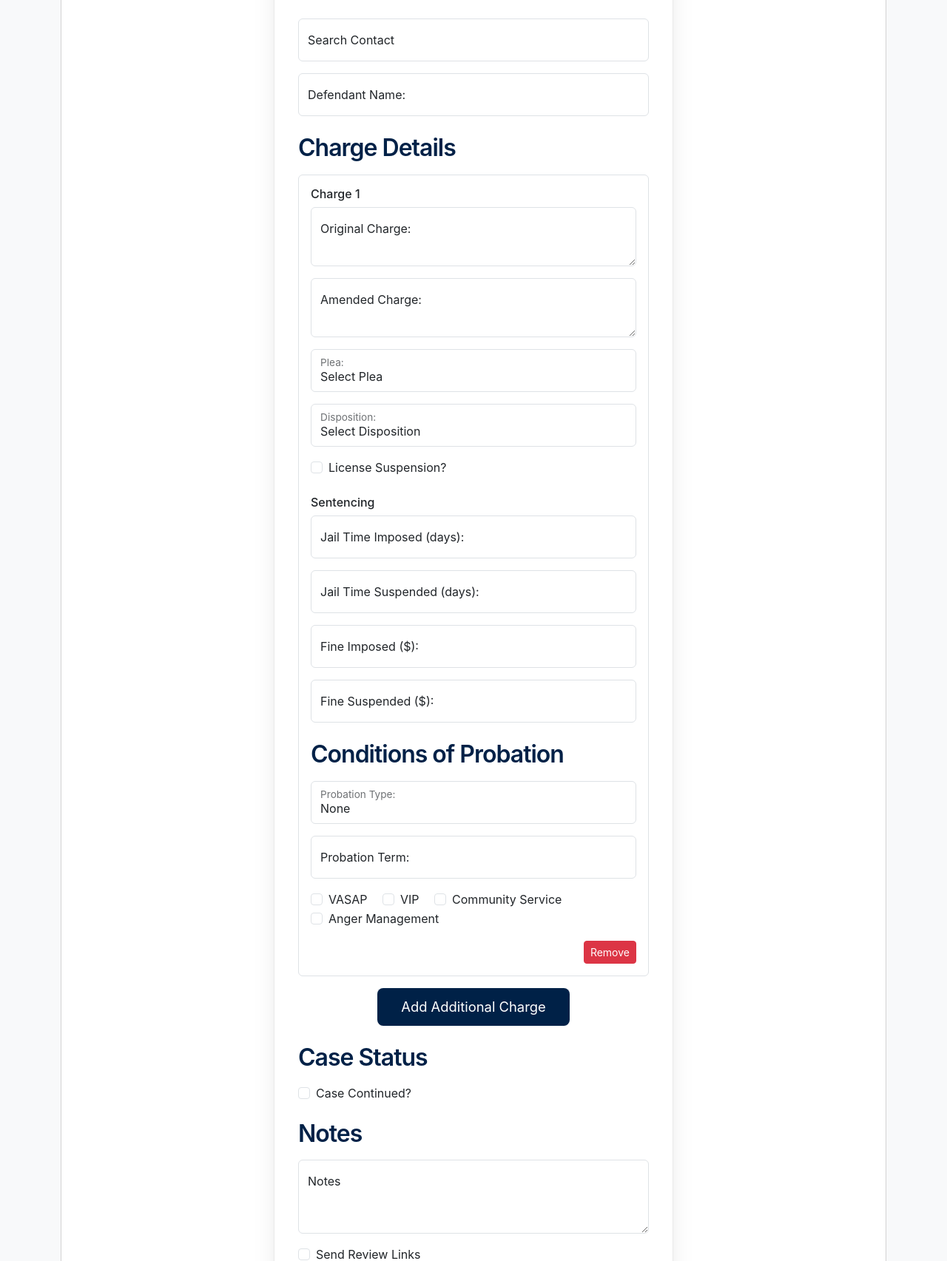
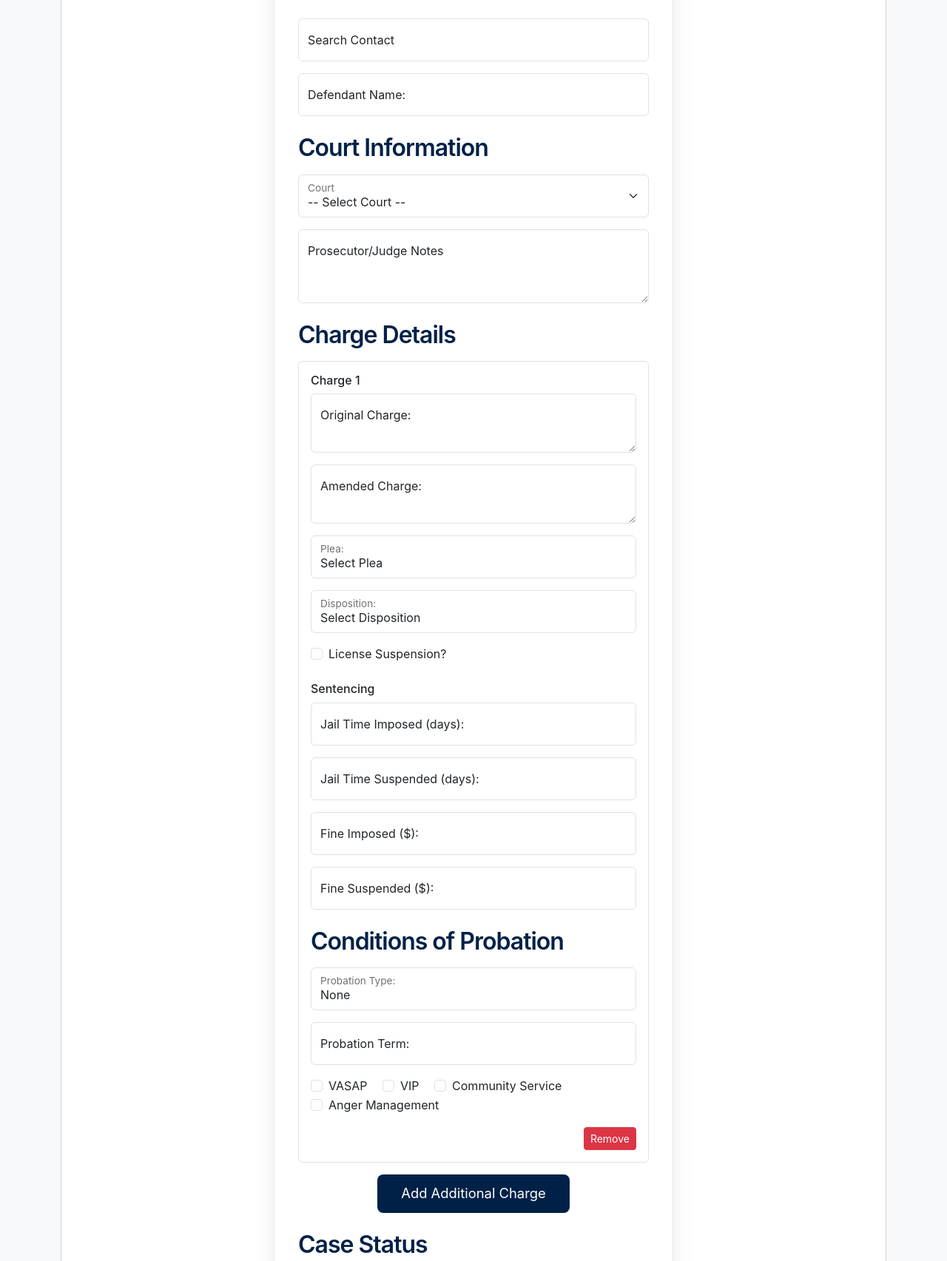
Before and after one commit to DischleyLaw/dischley-tools, a Flask app: template templates/case_result.html in a window 1280 px wide. Shown: the part 289-1994 px from the top of the page at 74% size. Run offline with Flask 3, Linux system fonts and the light colour scheme; the template is opened without the code that fills it, so the values that code supplies are empty; some libraries are stand-ins or nearby versions.

Commit message:
Add Court, Prosecutor/Judge, and Plea Offer fields to case result email and database

```diff
--- a/templates/case_result.html
+++ b/templates/case_result.html
@@ -56,6 +56,95 @@
   <div class="mb-3 form-floating">
     <input type="text" class="form-control" id="defendant_name" name="defendant_name" placeholder="John Smith" required pattern="[A-Za-z\s\-']{2,100}" title="Please enter a valid name using letters only" autocomplete="name">
     <label for="defendant_name">Defendant Name:</label>
+  </div>
+
+  <h2 class="h5 mt-4 mb-3">Court Information</h2>
+  <div class="mb-3 form-floating">
+    <select name="court" class="form-select court-select" id="courtSelect">
+      <option value="">-- Select Court --</option>
+    </select>
+    <label for="courtSelect">Court</label>
+  </div>
+<script>
+  const courtSelect = document.getElementById("courtSelect");
+  const courts = [
+    "Alexandria City Circuit Court",
+    "Alexandria City General District Court",
+    "Alexandria Juvenile and Domestic Relations District Court",
+    "Amherst General District Court",
+    "Arlington County Circuit Court",
+    "Arlington County General District Court",
+    "Arlington County Juvenile and Domestic Relations Court",
+    "Caroline County General District Court",
+    "Clarke County General District Court",
+    "Culpeper Circuit Court",
+    "Culpeper General District Court",
+    "Culpeper County Juvenile and Domestic Relations District Court",
+    "Essex County General District Court",
+    "Fairfax City General District Court",
+    "Fairfax County Circuit Court",
+    "Fairfax County General District Court",
+    "Fairfax County Juvenile and Domestic Relations Court",
+    "Falls Church General District Court",
+    "Falls Church Juvenile and Domestic Relations Court",
+    "Fauquier County Circuit Court",
+    "Fauquier County General District Court",
+    "Fauquier County Juvenile and Domestic Relations Court",
+    "Frederick County General District Court",
+    "Fredricksburg City General District Court",
+    "Hanover General District Court",
+    "Henrico County General District Court",
+    "King George County Circuit Court",
+    "King George County Juvenile and Domestic Relations Court",
+    "King George General District Court",
+    "King George Juvenile and Domestic Relations Court",
+    "Loudoun County Circuit Court",
+    "Loudoun County General District Court",
+    "Loudoun County Juvenile and Domestic Relations Court",
+    "Orange County General District Court",
+    "Orange County Juvenile and Domestic Relations Court",
+    "Page County Circuit Court",
+    "Page County General District Court",
+    "Prince William County Circuit Court",
+    "Prince William County General District Court",
+    "Prince William County Juvenile and Domestic Relations Court",
+    "Rappahannock Circuit Court",
+    "Rappahannock General District Court",
+    "Rappahannock Juvenile and Domestic Relations Court",
+    "Rockbridge County General District Court",
+    "Rockingham County General District Court",
+    "Shenandoah County Circuit Court",
+    "Shenandoah General District Court",
+    "Spotsylvania Circuit Court",
+    "Spotsylvania General District Court",
+    "Spotsylvania Juvenile and Domestic Relations District Court",
+    "Stafford County Circuit Court",
+    "Stafford County General District Court",
+    "Stafford Juvenile and Domestic Relations Court",
+    "Town of Herndon General District Court",
+    "Town of Vienna General District Court",
+    "United States District Court - District of Columbia",
+    "United States District Court - Eastern District of Virginia",
+    "United States District Court - Western District of Virginia",
+    "United States District Court for the District of Nevada",
+    "Warren County Circuit Court",
+    "Warren County General District Court",
+    "Warren County Juvenile and Domestic Relations Court",
+    "Winchester Circuit Court",
+    "Winchester General District Court",
+    "Winchester Juvenile and Domestic Relations Court"
+  ];
+  courts.forEach(court => {
+    const option = document.createElement("option");
+    option.value = court;
+    option.textContent = court;
+    courtSelect.appendChild(option);
+  });
+</script>
+
+  <div class="mb-3 form-floating">
+    <textarea class="form-control" name="prosecutor_judge" placeholder="Prosecutor and Judge Information" style="height: 100px;"></textarea>
+    <label for="prosecutor_judge">Prosecutor/Judge Notes</label>
   </div>
 
   <div id="charges-section">
@@ -185,6 +274,7 @@
     <button type="button" class="btn btn-primary" onclick="addCharge()">Add Additional Charge</button>
   </div>
 
+
   <h2 class="h5 mt-4 mb-3">Case Status</h2>
   <div class="mb-3">
     <div class="form-check">
@@ -207,6 +297,10 @@
   <div class="mb-3 form-floating">
     <textarea class="form-control" name="notes" placeholder="Notes" style="height: 100px;"></textarea>
     <label for="notes">Notes</label>
+  </div>
+  <div class="mb-3 form-floating">
+    <textarea class="form-control" name="plea_offer" placeholder="Plea Offer" style="height: 100px;"></textarea>
+    <label for="plea_offer">Plea Offer</label>
   </div>
 
   <div class="mb-3 form-check">
@@ -363,5 +457,17 @@ contactInput.addEventListener("change", function () {
     defendantNameInput.value = selectedName;
   }
 });
+// select2 for court select
+</script>
+<link href="https://cdn.jsdelivr.net/npm/select2@4.1.0-rc.0/dist/css/select2.min.css" rel="stylesheet" />
+<script src="https://cdn.jsdelivr.net/npm/select2@4.1.0-rc.0/dist/js/select2.min.js"></script>
+<script>
+  document.addEventListener("DOMContentLoaded", function () {
+    $('.court-select').select2({
+      placeholder: "-- Select Court --",
+      allowClear: true,
+      width: '100%'
+    });
+  });
 </script>
 {% endblock %}
```
Also changed, not shown: main.py (+18 -0 lines).
